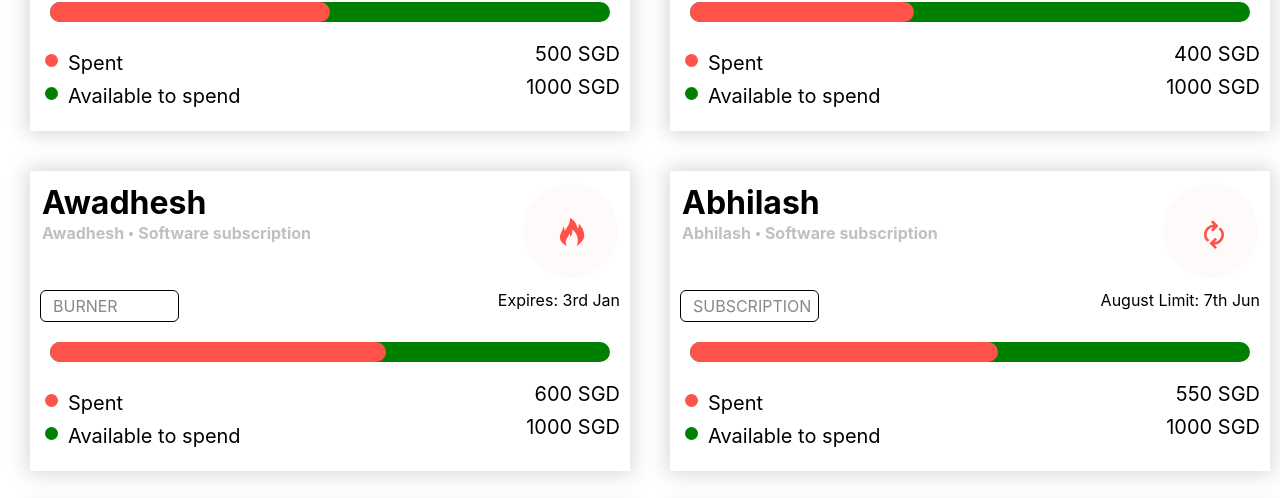
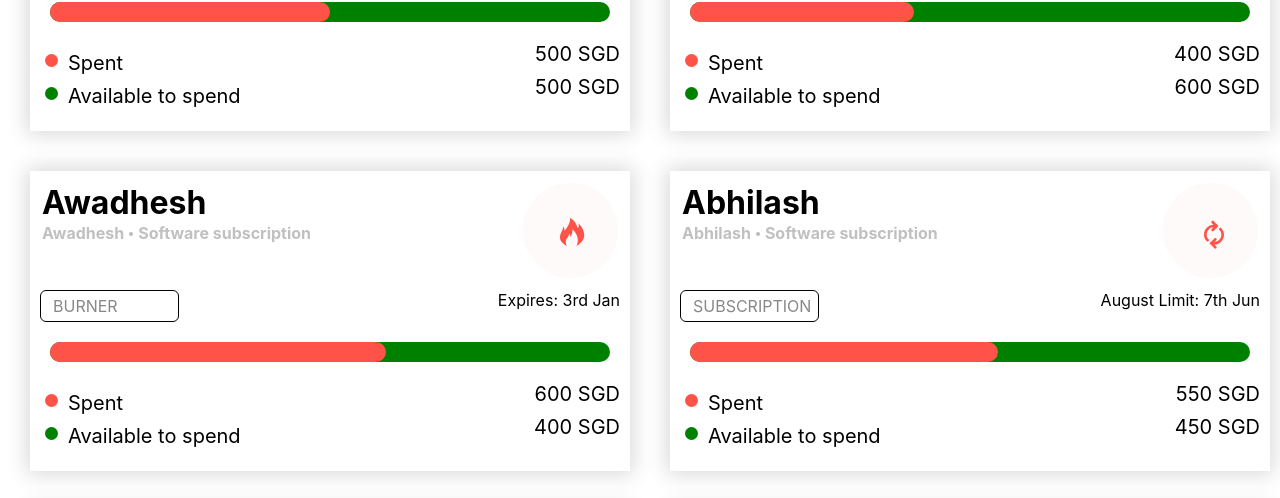
Before and after one commit to anutosh097/AssignmentSolve, a React (Create React App) app: page /all in a window 1280 px wide. Shown: the part 257-755 px from the top of the page. Built offline with nearby package versions, Linux system fonts and the light colour scheme; data requests are answered from the project's data file.

Commit message:
fixed the available to spent amount

```diff
--- a/src/components/Card.js
+++ b/src/components/Card.js
@@ -136,7 +136,7 @@ export const Card = ({ each, index }) => {
                          <span style={{fontSize:"20px"}}>Available to spend</span>
                     </div>
                     <div style={{fontSize:"20px"}}>
-                        {`${each.available_to_spend.value} ${each.available_to_spend.currency}`}
+                        {`${1000 - each.spent.value} ${each.available_to_spend.currency}`}
                     </div>
                 </CardBalance>
             </Card>
```
